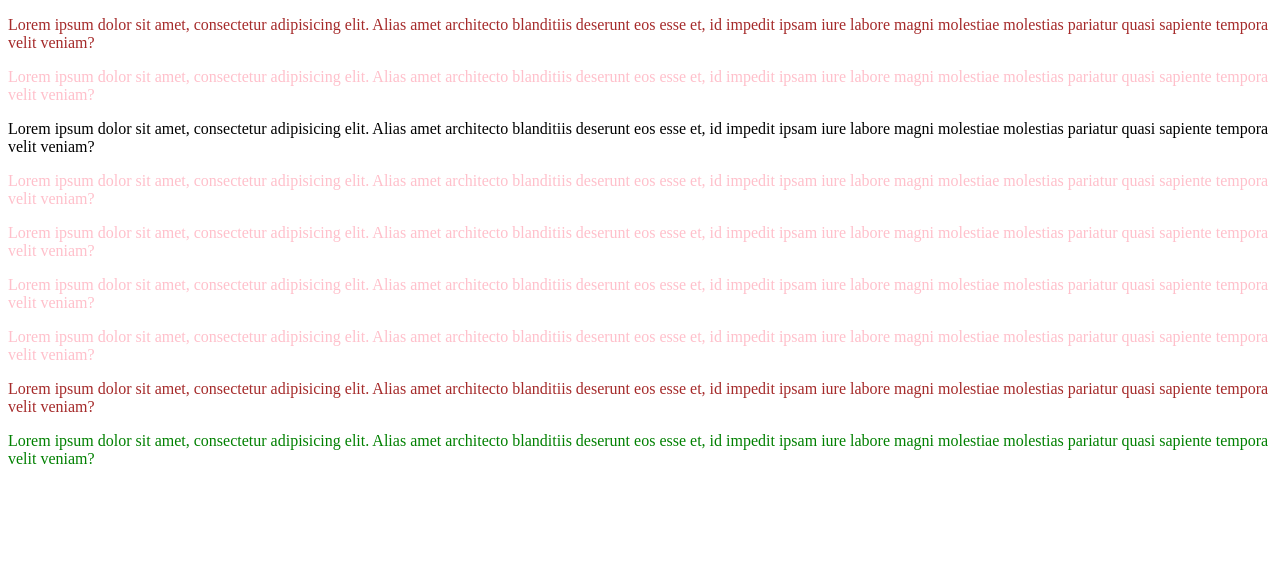
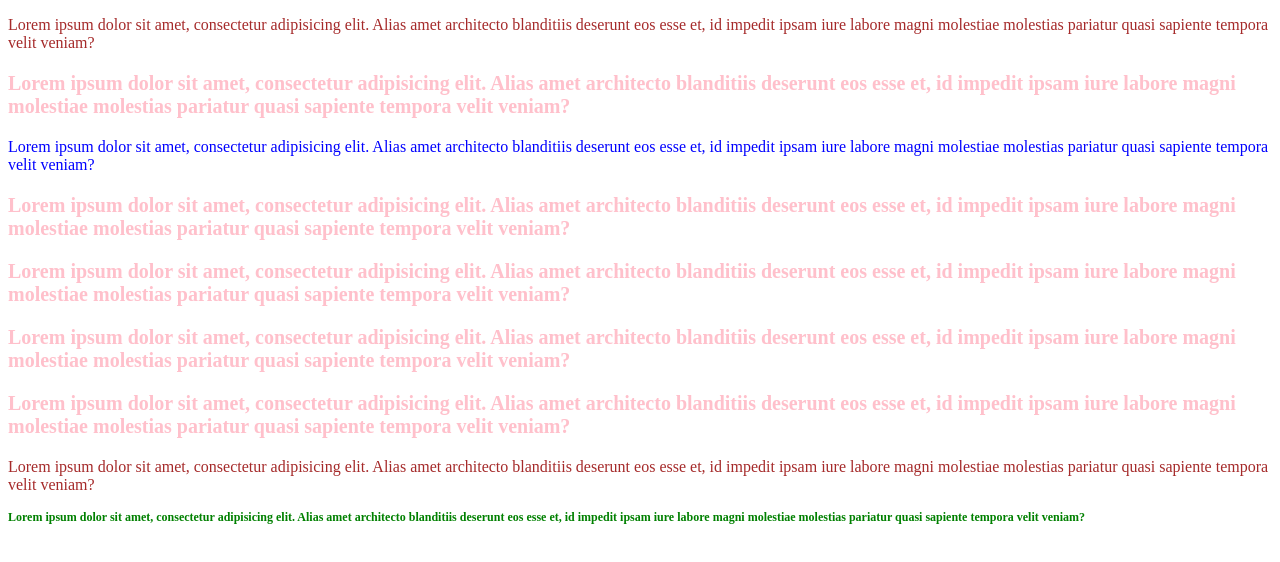
Before and after one commit to mistermiki/Ultimate-2021-Frontend-Dev, a plain HTML site: page css-order/index.html in a window 1280 px wide. Drawn offline with Linux system fonts and the light colour scheme.

Commit message:
mikolaj-edit

```diff
--- a/css-order/index.html
+++ b/css-order/index.html
@@ -8,14 +8,17 @@
             color: brown;
         }
         #text-color-blue {
-            color: black;
+            color: blue;
         }
         .text-color-pink {
             color: pink;
+            font-weight: bold;
+            font-size: 20px;
         }
 
         #text-color-green {
             color: green;
+            font-size: 12px;
         }
 
         .special {
```
Also changed, not shown: box-sizing/index.html (+2 -2 lines).
